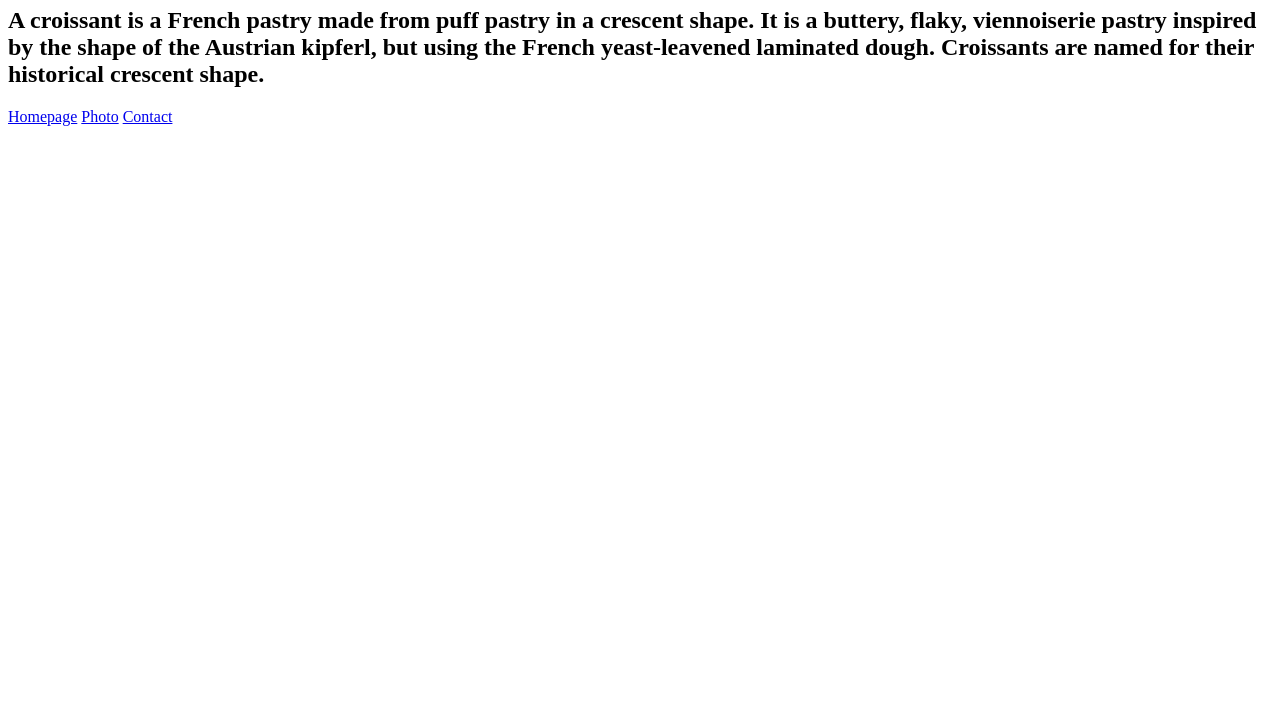
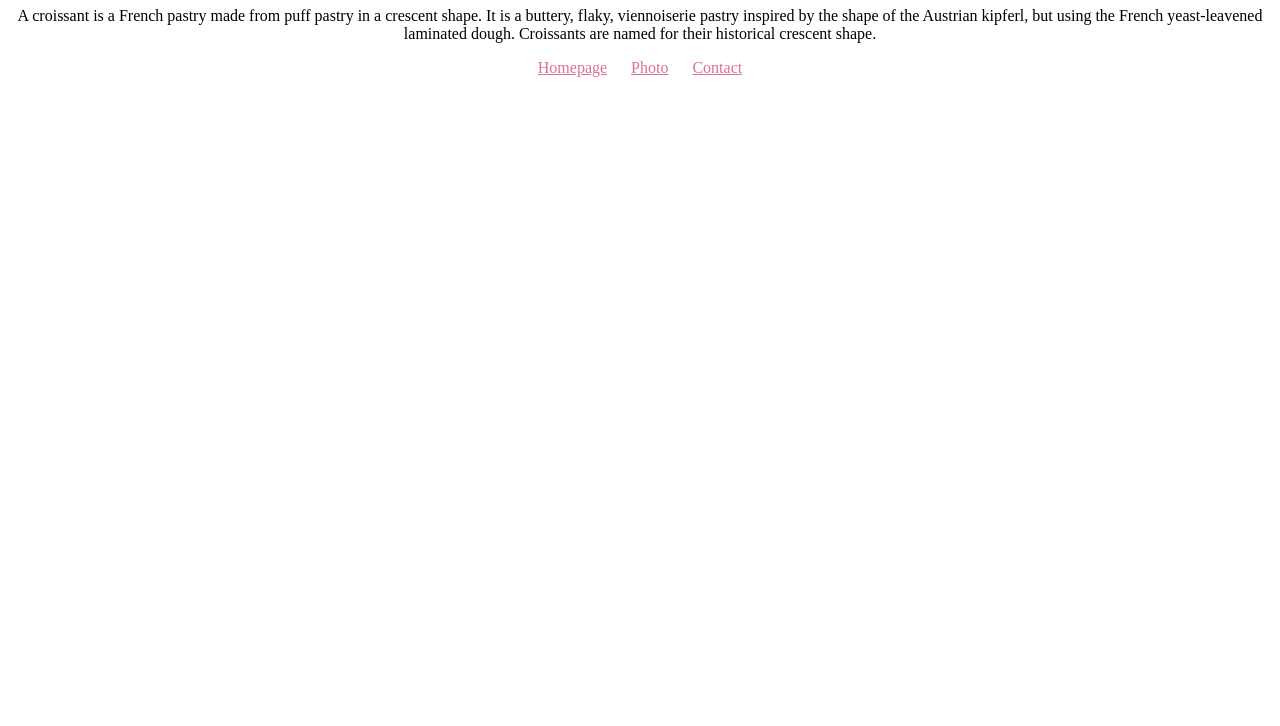
Before and after one commit to Ndzalama5/Croissant, a plain HTML site: page index.html in a window 1280 px wide. Shown: the part 74-800 px from the top of the page. Drawn offline with Linux system fonts and the light colour scheme.

Commit message:
Added basic CSS

```diff
--- a/index.html
+++ b/index.html
@@ -4,15 +4,16 @@
     <meta charset="UTF-8" />
     <meta name="viewport" content="width=device-width, initial-scale=1.0" />
     <title>Croissant</title>
+    <link rel="stylesheet" href="/styles.css" />
   </head>
   <body>
     <h1>🥐 Croissants 🥐</h1>
-    <h2>
+    <p>
       A croissant is a French pastry made from puff pastry in a crescent shape.
       It is a buttery, flaky, viennoiserie pastry inspired by the shape of the
       Austrian kipferl, but using the French yeast-leavened laminated dough.
       Croissants are named for their historical crescent shape.
-    </h2>
+    </p>
     <footer>
       <a href="/">Homepage</a>
       <a href="/photo.html">Photo</a>
--- /dev/null
+++ b/styles.css
@@ -0,0 +1,13 @@
+h1,
+p {
+  text-align: center;
+}
+
+footer {
+  text-align: center;
+}
+
+footer a {
+  margin: 0 10px;
+  color: palevioletred;
+}
```
Also changed, not shown: contact.html (+3 -2 lines), photo.html (+1 -0 lines).
